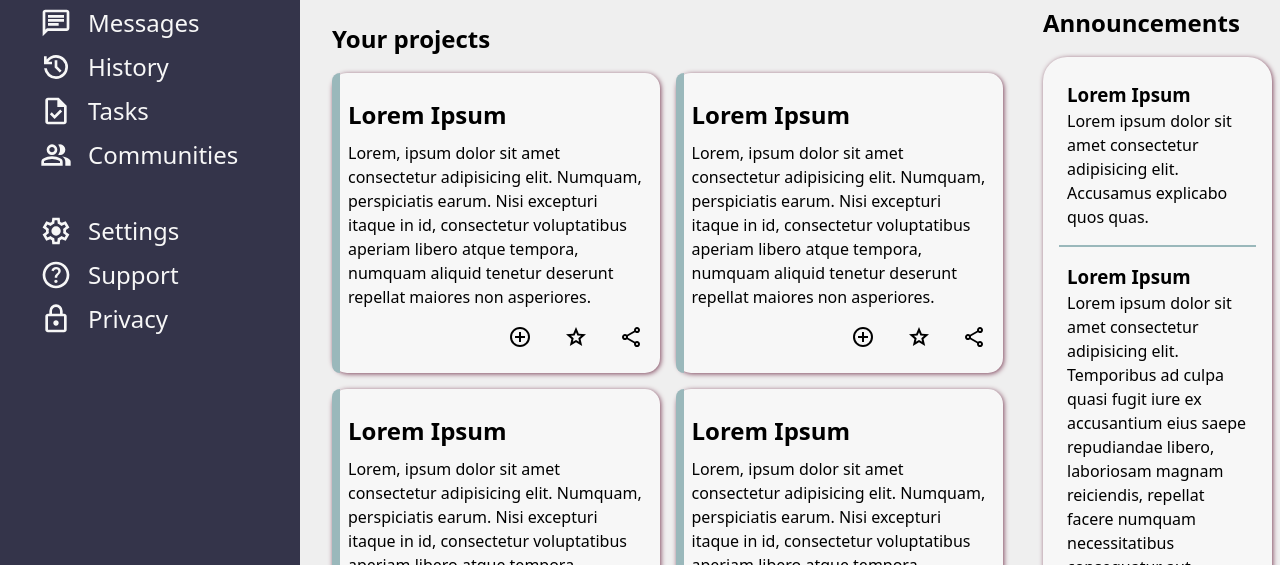
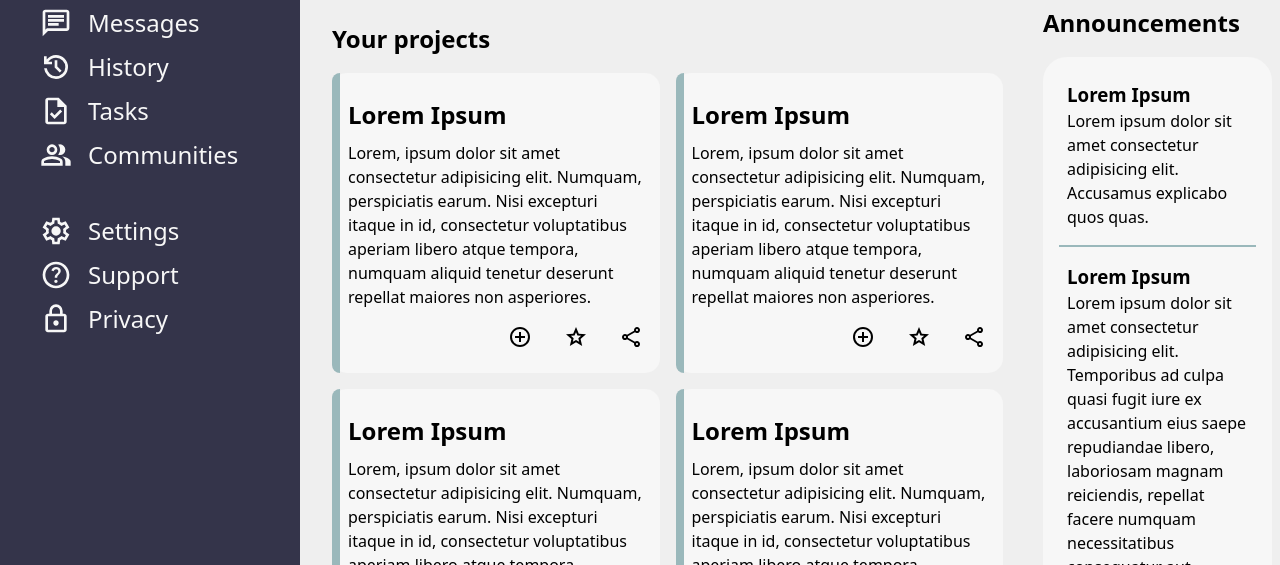
Before and after one commit to ktotopawel/admin-dashboard, a plain HTML site: page index.html in a window 1280 px wide. Shown: the part 235-800 px from the top of the page. Drawn offline with Linux system fonts and the light colour scheme.

Commit message:
removed card shadow for aesthetic reasons

```diff
--- a/styles.css
+++ b/styles.css
@@ -347,6 +347,6 @@ h6 {
     padding: 1rem 0.5rem;
 }
 
-.card-shadow {
+/* .card-shadow {
     box-shadow: 1px 1px 5px var(--light-theme-col);
-}
+} */
```
